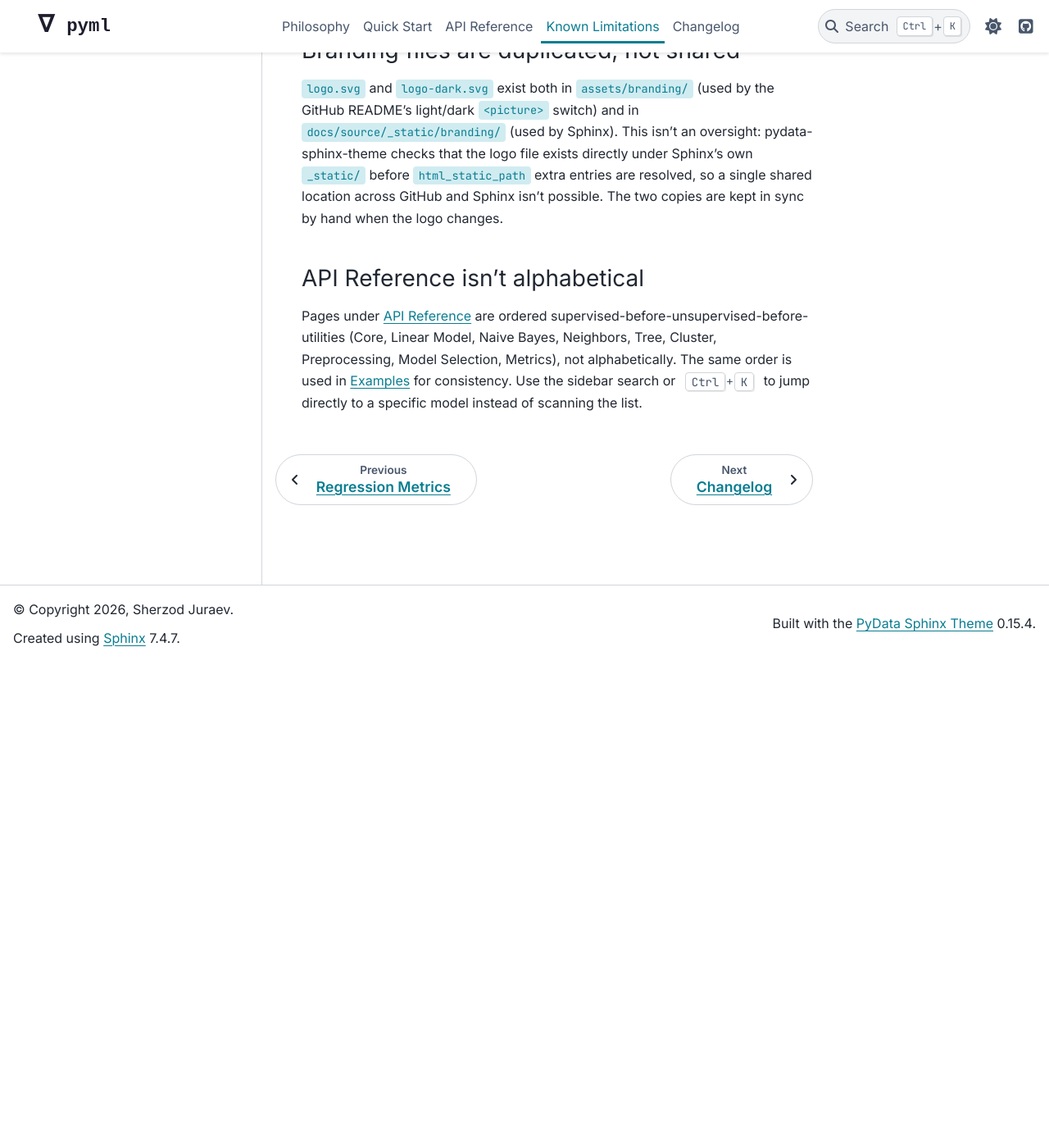
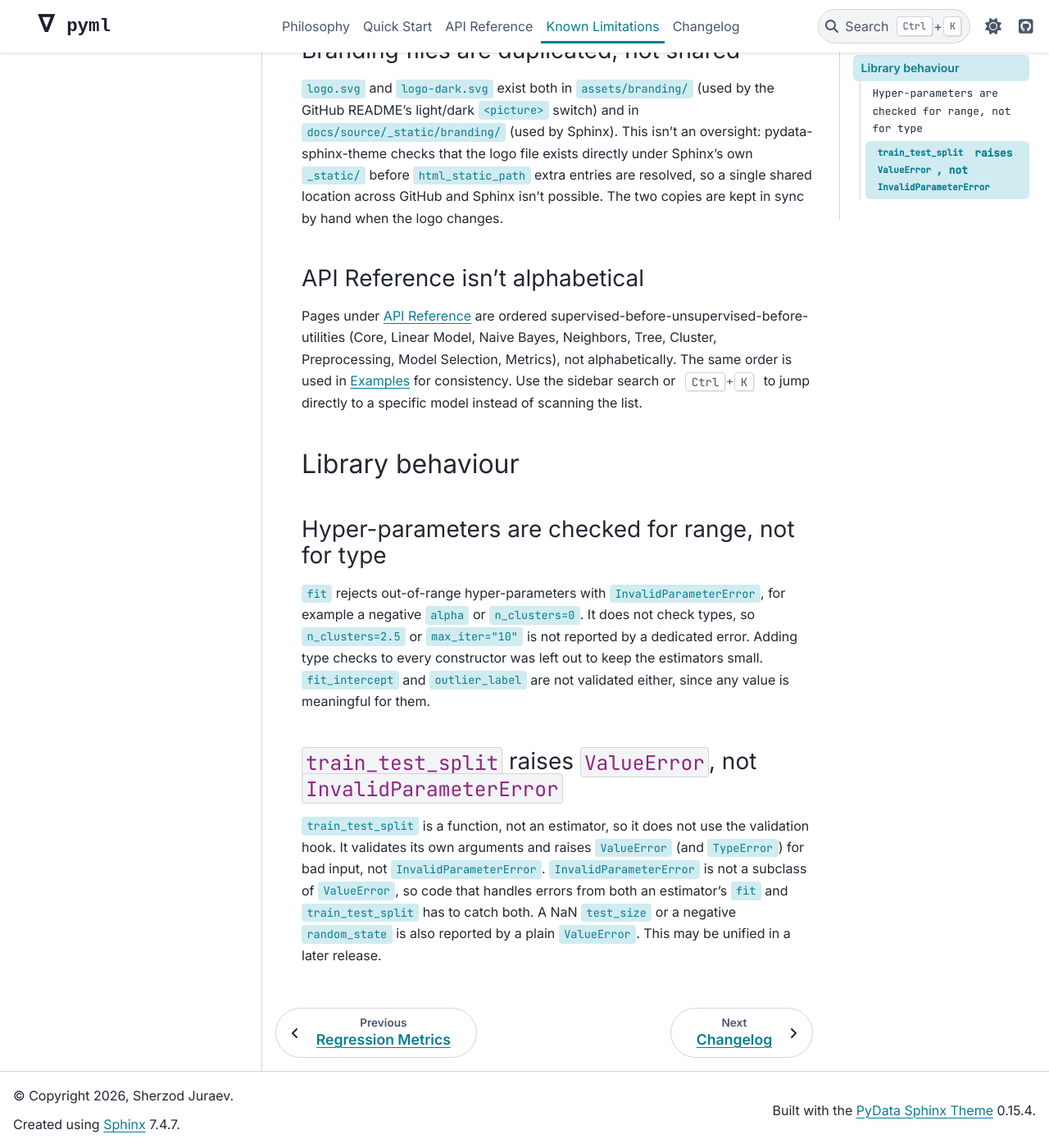
Before and after one commit to sherzod-juraev/pyml, a Sphinx documentation site: the page built from docs/source/known_limitations.rst, in a window 1280 px wide and 1400 px high, scrolled down 593 px. Shown: the whole window at 82% size. Built offline with Sphinx 7.4.7 and the PyData theme 0.15.4, drawn with Linux system fonts in a browser that asks for light colours; some of the changed text lies outside the part shown.

```diff
--- a/docs/source/changelog/index.rst
+++ b/docs/source/changelog/index.rst
@@ -16,6 +16,7 @@ the `GitHub Releases <https://github.com/sherzod-juraev/pyml/releases>`_ page.
 .. toctree::
     :maxdepth: 1
 
+    0.4.3
     0.4.2
     0.4.1
     0.4.0
--- a/docs/source/known_limitations.rst
+++ b/docs/source/known_limitations.rst
@@ -45,3 +45,29 @@ Neighbors, Tree, Cluster, Preprocessing, Model Selection, Metrics),
 not alphabetically. The same order is used in :doc:`/quick_start/examples/index`
 for consistency. Use the sidebar search or :kbd:`Ctrl+K` to jump
 directly to a specific model instead of scanning the list.
+
+Library behaviour
+-----------------
+
+.. _limitation-param-validation:
+
+Hyper-parameters are checked for range, not for type
+~~~~~~~~~~~~~~~~~~~~~~~~~~~~~~~~~~~~~~~~~~~~~~~~~~~~
+
+``fit`` rejects out-of-range hyper-parameters with ``InvalidParameterError``, for example a
+negative ``alpha`` or ``n_clusters=0``. It does not check types, so ``n_clusters=2.5`` or
+``max_iter="10"`` is not reported by a dedicated error. Adding type checks to every
+constructor was left out to keep the estimators small. ``fit_intercept`` and ``outlier_label``
+are not validated either, since any value is meaningful for them.
+
+.. _limitation-split-errors:
+
+``train_test_split`` raises ``ValueError``, not ``InvalidParameterError``
+~~~~~~~~~~~~~~~~~~~~~~~~~~~~~~~~~~~~~~~~~~~~~~~~~~~~~~~~~~~~~~~~~~~~~~~~~
+
+``train_test_split`` is a function, not an estimator, so it does not use the validation hook.
+It validates its own arguments and raises ``ValueError`` (and ``TypeError``) for bad input, not
+``InvalidParameterError``. ``InvalidParameterError`` is not a subclass of ``ValueError``, so
+code that handles errors from both an estimator's ``fit`` and ``train_test_split`` has to catch
+both. A NaN ``test_size`` or a negative ``random_state`` is also reported by a plain
+``ValueError``. This may be unified in a later release.
--- a/pyml/__init__.py
+++ b/pyml/__init__.py
@@ -7,7 +7,7 @@ is imported directly, e.g. ``from pyml.linear_model import Ridge`` —
 pyml itself never re-exports individual classes or functions.
 """
 
-__version__ = "0.4.2"
+__version__ = "0.4.3"
 __author__ = "Sherzod Juraev"
 
 import importlib
```
Also changed, not shown: docs/source/changelog/0.4.3.rst (added, +41 -0 lines).
